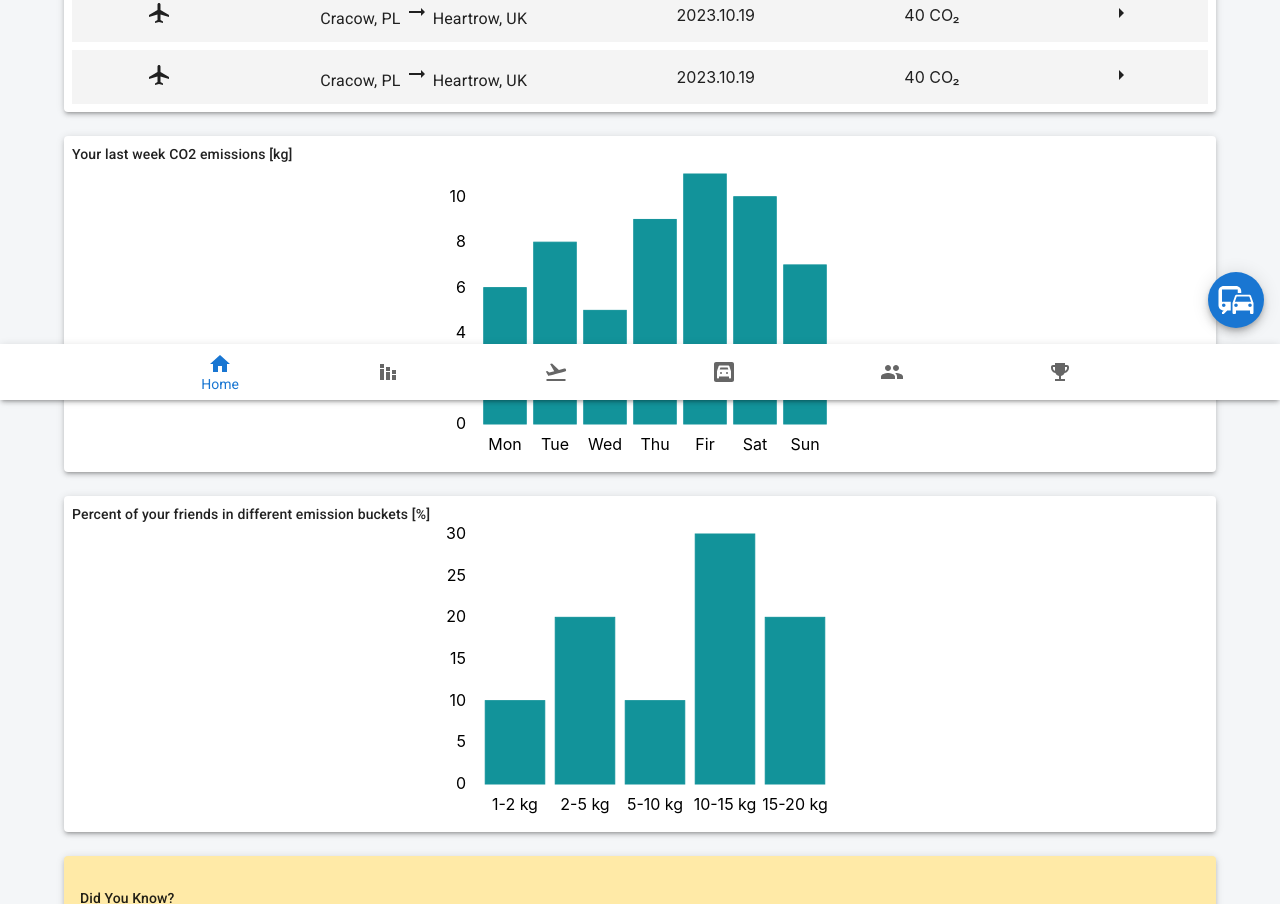
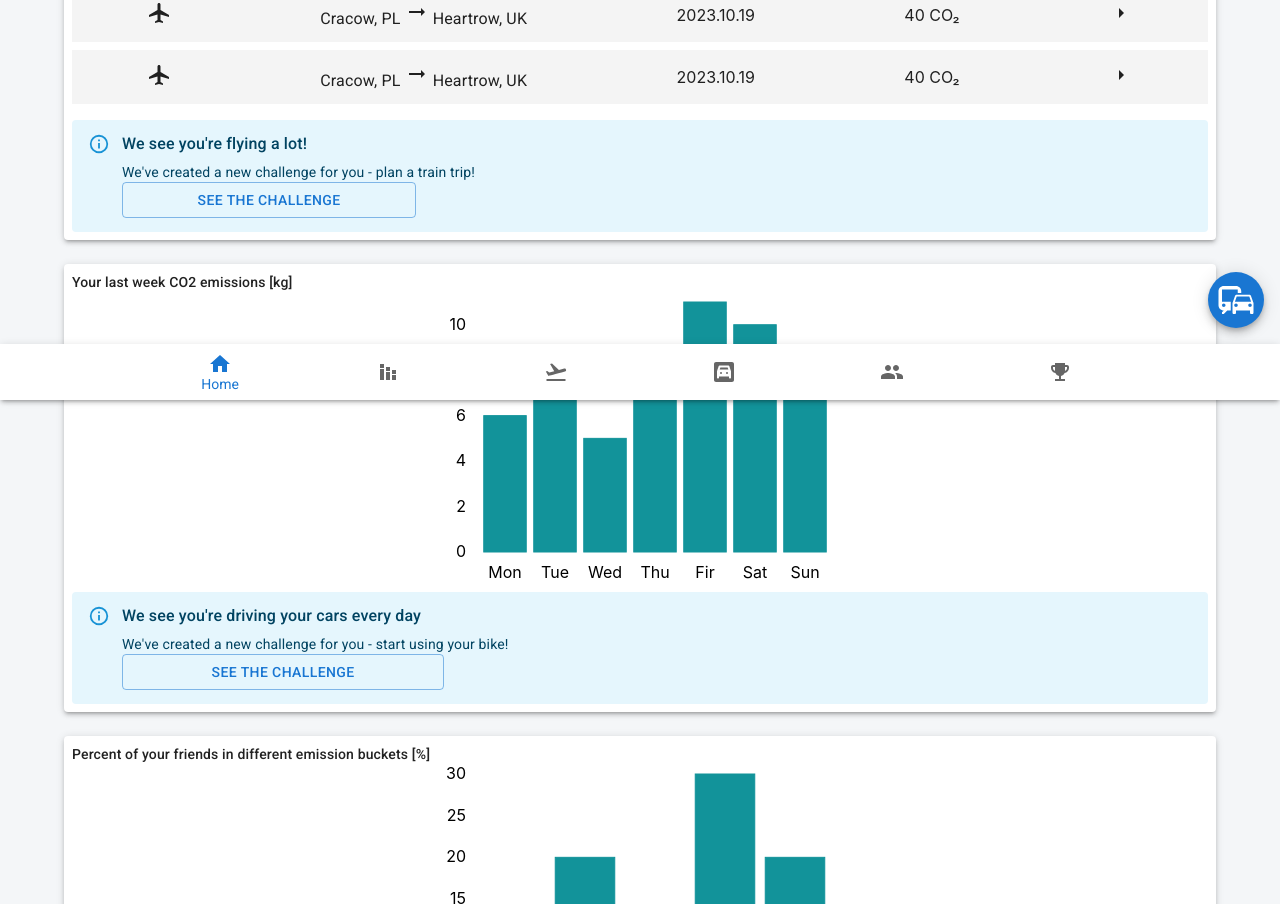
Before and after one commit to polszewsky/no-such-app, a React (Create React App) app: page / in a window 1280 px wide. Shown: the part 400-1304 px from the top of the page. Built offline with nearby package versions, Linux system fonts and the light colour scheme.

Commit message:
challenge generators

```diff
--- a/src/pages/home/LastTravels.js
+++ b/src/pages/home/LastTravels.js
@@ -1,4 +1,4 @@
-import { Grid, Paper, Typography } from "@mui/material";
+import { Alert, AlertTitle, Button, Grid, Paper, Typography } from "@mui/material";
 import React from "react";
 import LastTravelRecord from "./LastTravelRecord";
 
@@ -35,6 +35,22 @@ export default function LastTravels() {
               </Grid>
             </Grid>
           </Grid>
+          <Grid item sx={{ marginTop: "1rem" }}>
+            <Alert severity="info">
+              <AlertTitle> We see you're flying a lot!</AlertTitle>
+              We've created a new challenge for you - plan a train trip!
+              <Grid item xs={10}>
+                <Button
+                    variant="outlined"
+                    color="primary"
+                    fullWidth
+                    onClick={() => {}}
+                >
+                    See the challenge
+                </Button>
+                </Grid>
+            </Alert>
+          </Grid>
         </Paper>
       </Grid>
     </Grid>
--- a/src/pages/home/WeeklyDataCharts.js
+++ b/src/pages/home/WeeklyDataCharts.js
@@ -1,4 +1,4 @@
-import { Grid, Paper, Typography } from "@mui/material";
+import { Alert, AlertTitle, Button, Grid, Paper, Typography } from "@mui/material";
 import React from "react";
 import {
   HorizontalGridLines,
@@ -53,6 +53,22 @@ export default function WeeklyDataCharts() {
               </XYPlot>
             </Grid>
           </Grid>
+          <Grid item xs={12}>
+            <Alert severity="info">
+              <AlertTitle> We see you're driving your cars every day</AlertTitle>
+              We've created a new challenge for you - start using your bike!
+              <Grid item xs={10}>
+                <Button
+                    variant="outlined"
+                    color="primary"
+                    fullWidth
+                    onClick={() => {}}
+                >
+                    See the challenge
+                </Button>
+                </Grid>
+            </Alert>
+          </Grid>
         </Paper>
       </Grid>
     </Grid>
```
Also changed, not shown: 2 other files (tests, documents, lock files or other folders).
